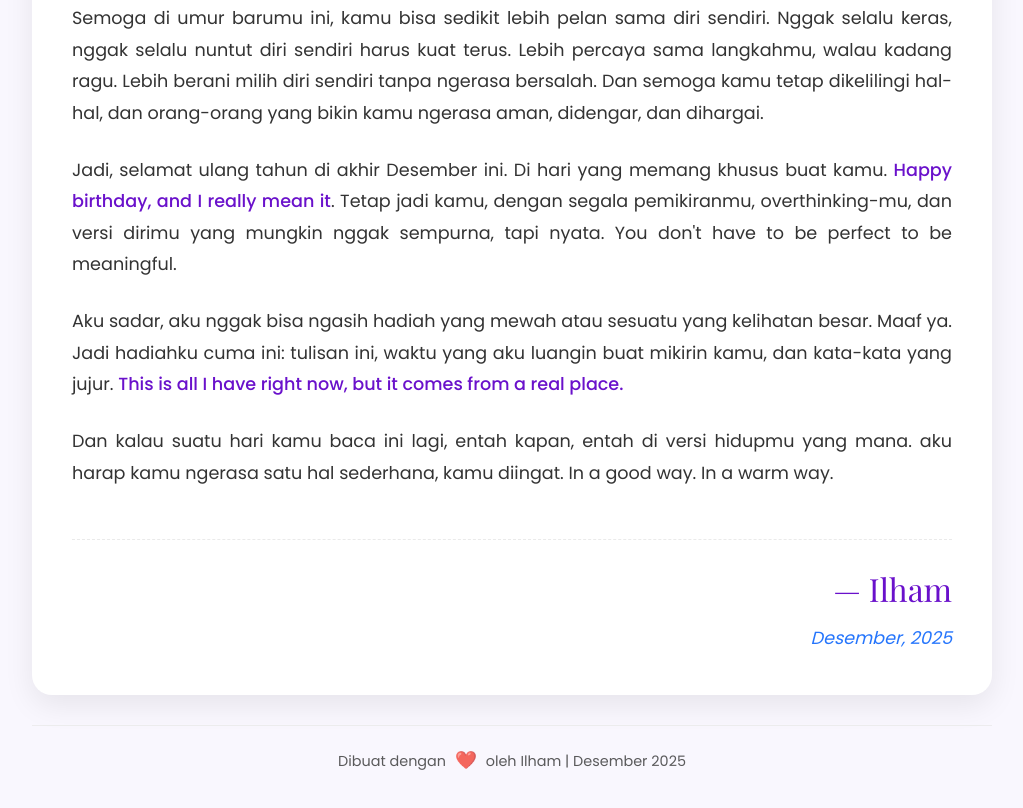
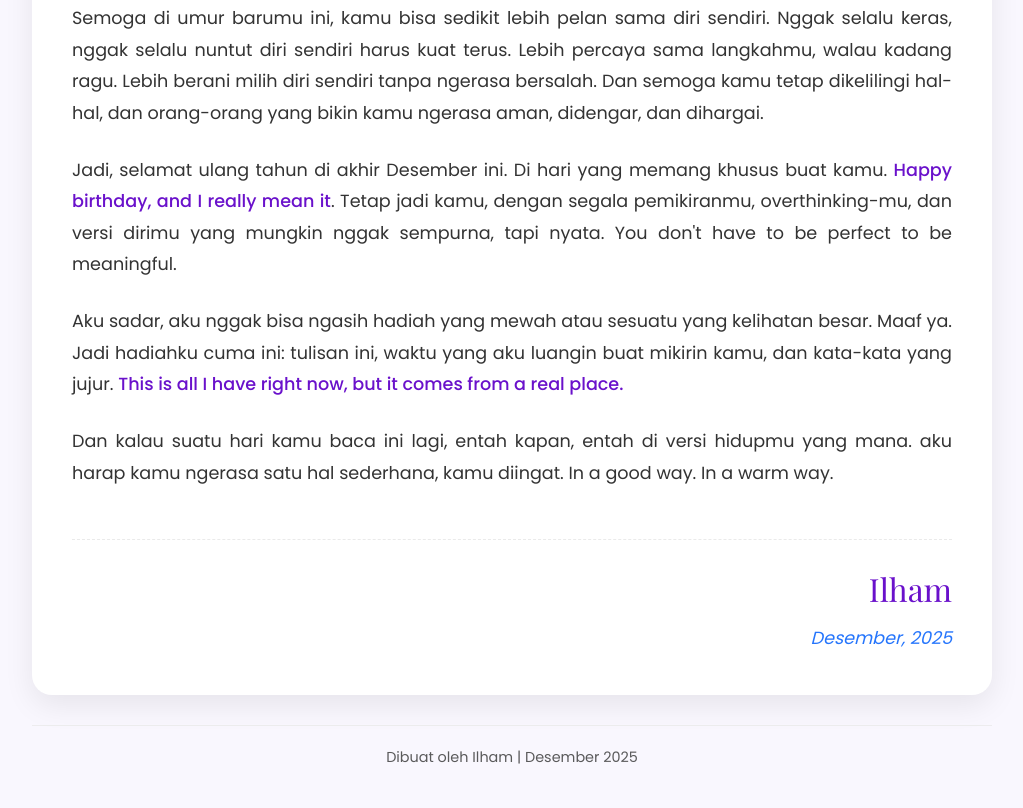
Before and after one commit to ilhammu29/letter, a plain HTML site: page index.html in a window 1280 px wide. Shown: the part 1487-2295 px from the top of the page, without its empty margins (128-1151 px from the left). Drawn offline with nearby package versions, Linux system fonts and the light colour scheme.

Commit message:
index.html

```diff
--- a/index.html
+++ b/index.html
@@ -3,7 +3,7 @@
 <head>
     <meta charset="UTF-8">
     <meta name="viewport" content="width=device-width, initial-scale=1.0">
-    <title>Surat untuk Siti - Desember 2025</title>
+    <title>Desember 2025</title>
     <link rel="preconnect" href="https://fonts.googleapis.com">
     <link rel="preconnect" href="https://fonts.gstatic.com" crossorigin>
     <link href="https://fonts.googleapis.com/css2?family=Poppins:wght@300;400;500;600&family=Playfair+Display:wght@400;500;600&display=swap" rel="stylesheet">
@@ -432,14 +432,14 @@
                 <p>Dan kalau suatu hari kamu baca ini lagi, entah kapan, entah di versi hidupmu yang mana. aku harap kamu ngerasa satu hal sederhana, kamu diingat. In a good way. In a warm way.</p>
 
                 <div class="signature">
-                    <div class="name">— Ilham</div>
+                    <div class="name">Ilham</div>
                     <div class="date">Desember, 2025</div>
                 </div>
             </div>
         </main>
 
         <footer>
-            <p>Dibuat dengan <span class="footer-heart">❤️</span> oleh Ilham | Desember 2025</p>
+            <p>Dibuat oleh Ilham | Desember 2025</p>
         </footer>
     </div>
 
```
